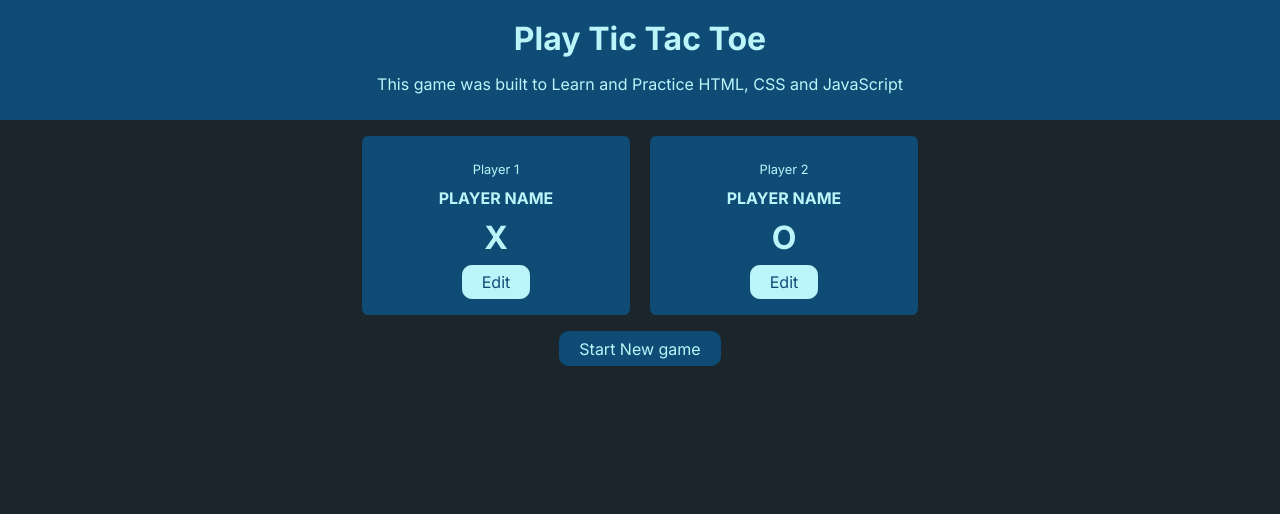
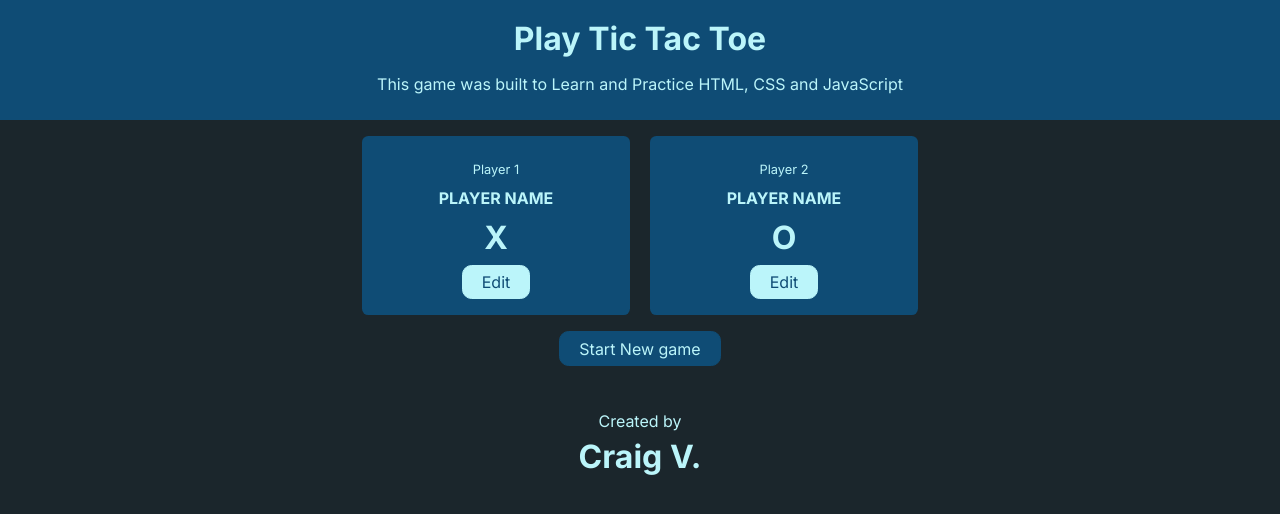
Before and after one commit to craigv4/tic-tac-toe-game, a plain HTML site: page index.html in a window 1280 px wide. Drawn offline with Linux system fonts and the light colour scheme.

Commit message:
finished game

```diff
--- a/index.html
+++ b/index.html
@@ -77,9 +77,9 @@
 				</ol>
 			</section>
 		</main>
-		<!-- 		<footer>
-			<h1>footer</h1>
-			<p>footer content</p>
-		</footer> -->
+		<footer>
+			<p>Created by</p>
+			<h3><a href="https://github.com/craigv4">Craig V.</a></h3>
+		</footer>
 	</body>
 </html>
--- a/styles/main.css
+++ b/styles/main.css
@@ -58,3 +58,21 @@ body {
 	color: #bbf5fa;
 	border: 1px solid #bbf5fa;
 }
+
+footer {
+	margin: 2.8rem 0 0 0;
+}
+
+footer * {
+	display: flex;
+	flex-direction: column;
+	justify-content: center;
+	align-items: center;
+	margin: 0.2rem;
+	text-decoration: none;
+	color: #bbf5fa;
+}
+
+footer h3 a {
+	font-size: 2rem;
+}
```
